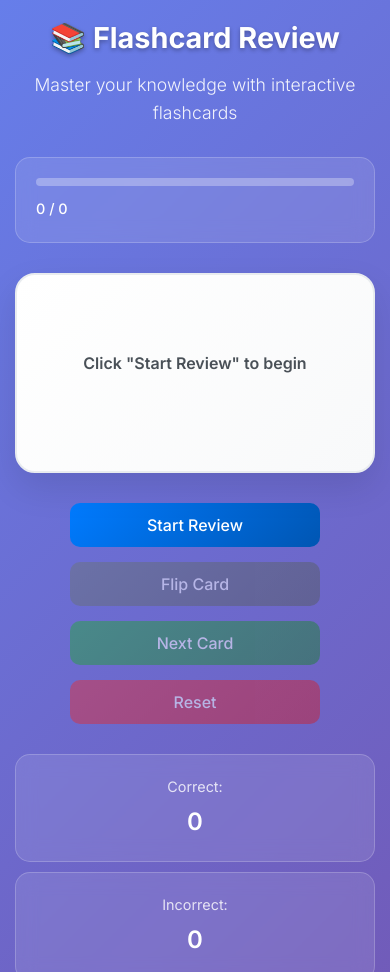
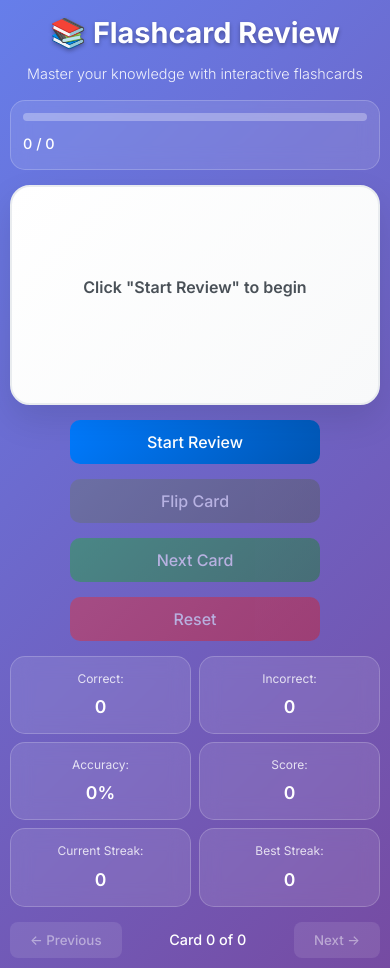
Before and after one commit to S581/oral-comm-reviewer, a plain HTML site: page index.html in a window 390 px wide. Shown: the top 972 px of the page. Drawn offline with Linux system fonts and the light colour scheme.

Commit message:
Add files via upload

```diff
--- a/styles.css
+++ b/styles.css
@@ -124,12 +124,27 @@ body {
     transform: rotateY(180deg);
 }
 
+.card-content {
+    width: 100%;
+    max-width: 100%;
+    display: flex;
+    flex-direction: column;
+    align-items: center;
+    justify-content: center;
+    height: 100%;
+}
+
 .card-content h2 {
     font-size: 1.5rem;
     font-weight: 600;
     color: #495057;
     line-height: 1.4;
     margin-bottom: 20px;
+    word-wrap: break-word;
+    overflow-wrap: break-word;
+    hyphens: auto;
+    max-width: 100%;
+    padding: 0 10px;
 }
 
 .scoring-buttons {
@@ -137,6 +152,8 @@ body {
     gap: 15px;
     justify-content: center;
     margin-top: 20px;
+    width: 100%;
+    max-width: 100%;
 }
 
 .score-btn {
@@ -289,11 +306,52 @@ body {
 
     .header h1 {
         font-size: 2rem;
+        margin-bottom: 8px;
+    }
+
+    .header p {
+        font-size: 1rem;
+        margin-bottom: 20px;
+    }
+
+    .header {
+        margin-bottom: 20px;
+    }
+
+    .progress-container {
+        margin-bottom: 20px;
+        padding: 15px;
+    }
+
+    .stats {
+        grid-template-columns: repeat(2, 1fr);
+        gap: 10px;
+        margin-bottom: 20px;
+        order: 1;
+    }
+
+    .stat-item {
+        padding: 15px;
+    }
+
+    .stat-label {
+        font-size: 0.8rem;
+    }
+
+    .stat-value {
+        font-size: 1.3rem;
+    }
+
+    .flashcard-container {
+        margin-bottom: 20px;
+        order: 2;
     }
 
     .controls {
         flex-direction: column;
         align-items: center;
+        margin-bottom: 20px;
+        order: 3;
     }
 
     .btn {
@@ -301,14 +359,11 @@ body {
         max-width: 250px;
     }
 
-    .stats {
-        grid-template-columns: repeat(2, 1fr);
-        gap: 10px;
-    }
-
     .card-navigation {
-        flex-direction: column;
+        flex-direction: row;
         gap: 15px;
+        order: 4;
+        margin-top: 20px;
     }
 
     .flashcard {
@@ -316,23 +371,164 @@ body {
     }
 
     .card-content h2 {
-        font-size: 1.2rem;
+        font-size: 1.1rem;
+        padding: 0 15px;
+        line-height: 1.3;
     }
 
     .scoring-buttons {
         flex-direction: column;
         gap: 10px;
+        align-items: center;
+        width: 100%;
     }
 
     .score-btn {
         width: 100%;
         max-width: 200px;
     }
+
+    .flashcard-front,
+    .flashcard-back {
+        padding: 20px;
+    }
 }
 
 @media (max-width: 480px) {
+    .container {
+        padding: 10px;
+    }
+
     .header h1 {
         font-size: 1.8rem;
+        margin-bottom: 6px;
+    }
+
+    .header p {
+        font-size: 0.9rem;
+        margin-bottom: 15px;
+    }
+
+    .header {
+        margin-bottom: 15px;
+    }
+
+    .progress-container {
+        margin-bottom: 15px;
+        padding: 12px;
+    }
+
+    .stats {
+        grid-template-columns: repeat(2, 1fr);
+        gap: 8px;
+        margin-bottom: 15px;
+    }
+
+    .stat-item {
+        padding: 12px;
+    }
+
+    .stat-label {
+        font-size: 0.75rem;
+    }
+
+    .stat-value {
+        font-size: 1.1rem;
+    }
+
+    .flashcard-container {
+        margin-bottom: 15px;
+    }
+
+    .controls {
+        margin-bottom: 15px;
+    }
+
+    .card-navigation {
+        margin-top: 15px;
+        gap: 10px;
+    }
+
+    .flashcard {
+        height: 220px;
+    }
+
+    .card-content h2 {
+        font-size: 1rem;
+        padding: 0 10px;
+        line-height: 1.2;
+        margin-bottom: 15px;
+    }
+
+    .flashcard-front,
+    .flashcard-back {
+        padding: 15px;
+    }
+
+    .scoring-buttons {
+        margin-top: 15px;
+    }
+
+    .score-btn {
+        padding: 10px 16px;
+        font-size: 0.9rem;
+        min-width: 100px;
+    }
+}
+
+@media (max-width: 360px) {
+    .container {
+        padding: 8px;
+    }
+
+    .header h1 {
+        font-size: 1.6rem;
+        margin-bottom: 5px;
+    }
+
+    .header p {
+        font-size: 0.8rem;
+        margin-bottom: 12px;
+    }
+
+    .header {
+        margin-bottom: 12px;
+    }
+
+    .progress-container {
+        margin-bottom: 12px;
+        padding: 10px;
+    }
+
+    .stats {
+        grid-template-columns: 1fr;
+        gap: 6px;
+        margin-bottom: 12px;
+    }
+
+    .stat-item {
+        padding: 10px;
+    }
+
+    .stat-label {
+        font-size: 0.7rem;
+    }
+
+    .stat-value {
+        font-size: 1rem;
+    }
+
+    .flashcard-container {
+        margin-bottom: 12px;
+    }
+
+    .controls {
+        margin-bottom: 12px;
+    }
+
+    .card-navigation {
+        margin-top: 12px;
+        gap: 8px;
     }
 
     .flashcard {
@@ -340,10 +536,25 @@ body {
     }
 
     .card-content h2 {
-        font-size: 1rem;
+        font-size: 0.9rem;
+        padding: 0 8px;
+        line-height: 1.1;
+        margin-bottom: 10px;
     }
 
-    .stats {
-        grid-template-columns: 1fr;
+    .flashcard-front,
+    .flashcard-back {
+        padding: 12px;
+    }
+
+    .scoring-buttons {
+        margin-top: 10px;
+        gap: 8px;
+    }
+
+    .score-btn {
+        padding: 8px 12px;
+        font-size: 0.8rem;
+        min-width: 80px;
     }
 }
```
